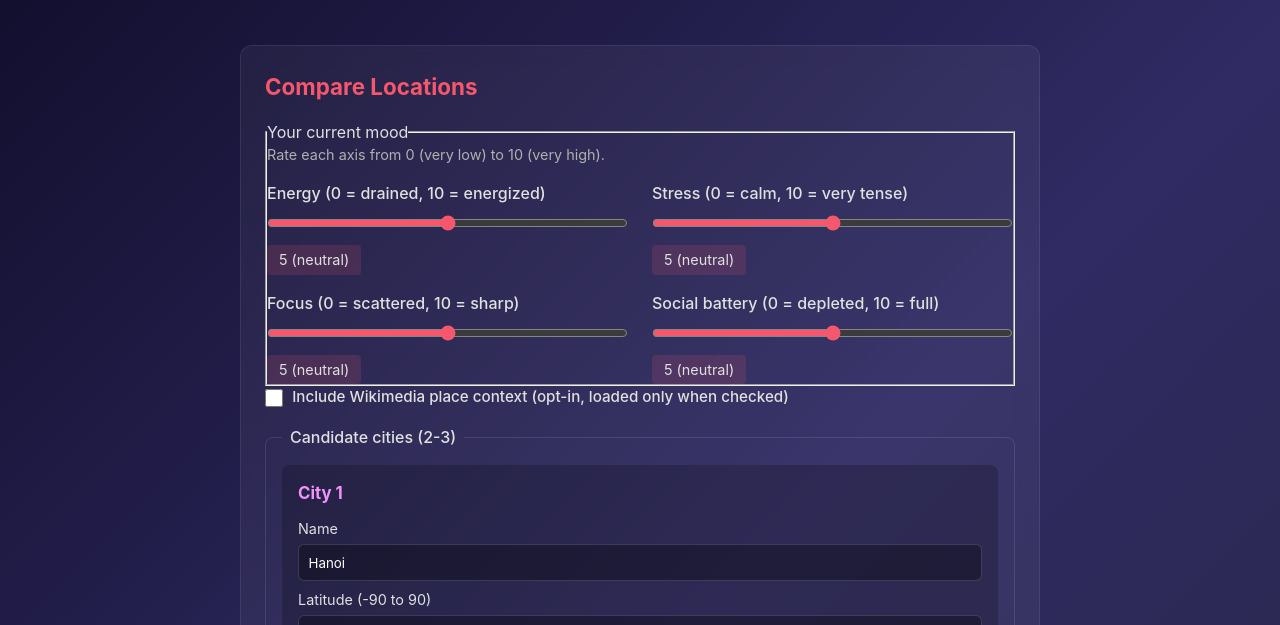
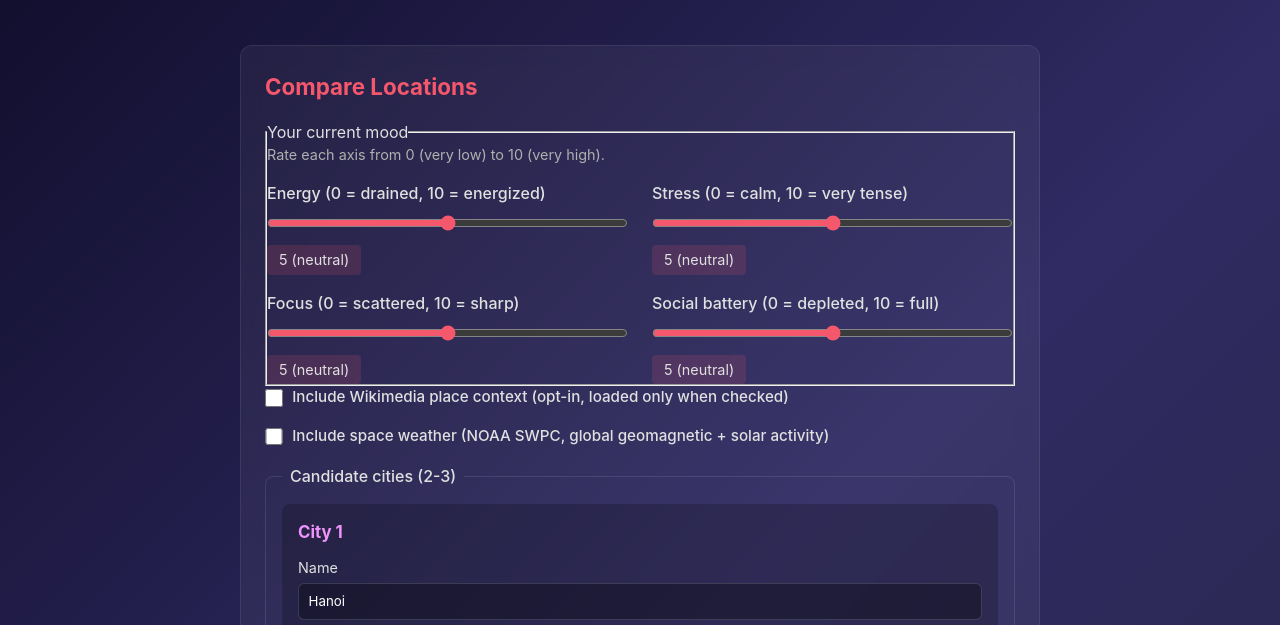
Before and after one commit to dreamFuture1405/astroroute-mcp, a website: page public/index.html in a window 1280 px wide. Shown: the part 143-768 px from the top of the page. Drawn offline with Linux system fonts and the light colour scheme.

Commit message:
feat(v0.4): add space weather checkbox to UI

```diff
--- a/public/index.html
+++ b/public/index.html
@@ -43,9 +43,15 @@
           </div>
         </fieldset>
 
-        <div class="checkbox-label">
-          <input type="checkbox" id="includePlaceContext">
-          <label for="includePlaceContext">Include Wikimedia place context (opt-in, loaded only when checked)</label>
+        <div class="checkbox-group">
+          <div class="checkbox-label">
+            <input type="checkbox" id="includePlaceContext">
+            <label for="includePlaceContext">Include Wikimedia place context (opt-in, loaded only when checked)</label>
+          </div>
+          <div class="checkbox-label">
+            <input type="checkbox" id="includeSpaceWeather">
+            <label for="includeSpaceWeather">Include space weather (NOAA SWPC, global geomagnetic + solar activity)</label>
+          </div>
         </div>
 
         <fieldset class="candidates-fieldset">
@@ -68,6 +74,11 @@
       <div id="place-context-content"></div>
     </section>
 
+    <section class="space-weather-section" id="space-weather-section" hidden>
+      <h2>Space weather</h2>
+      <div id="space-weather-content"></div>
+    </section>
+
     <section class="disclaimer-section">
       <p><small>Reflective practice only. Not medical, financial, legal, or predictive advice.</small></p>
     </section>
```
